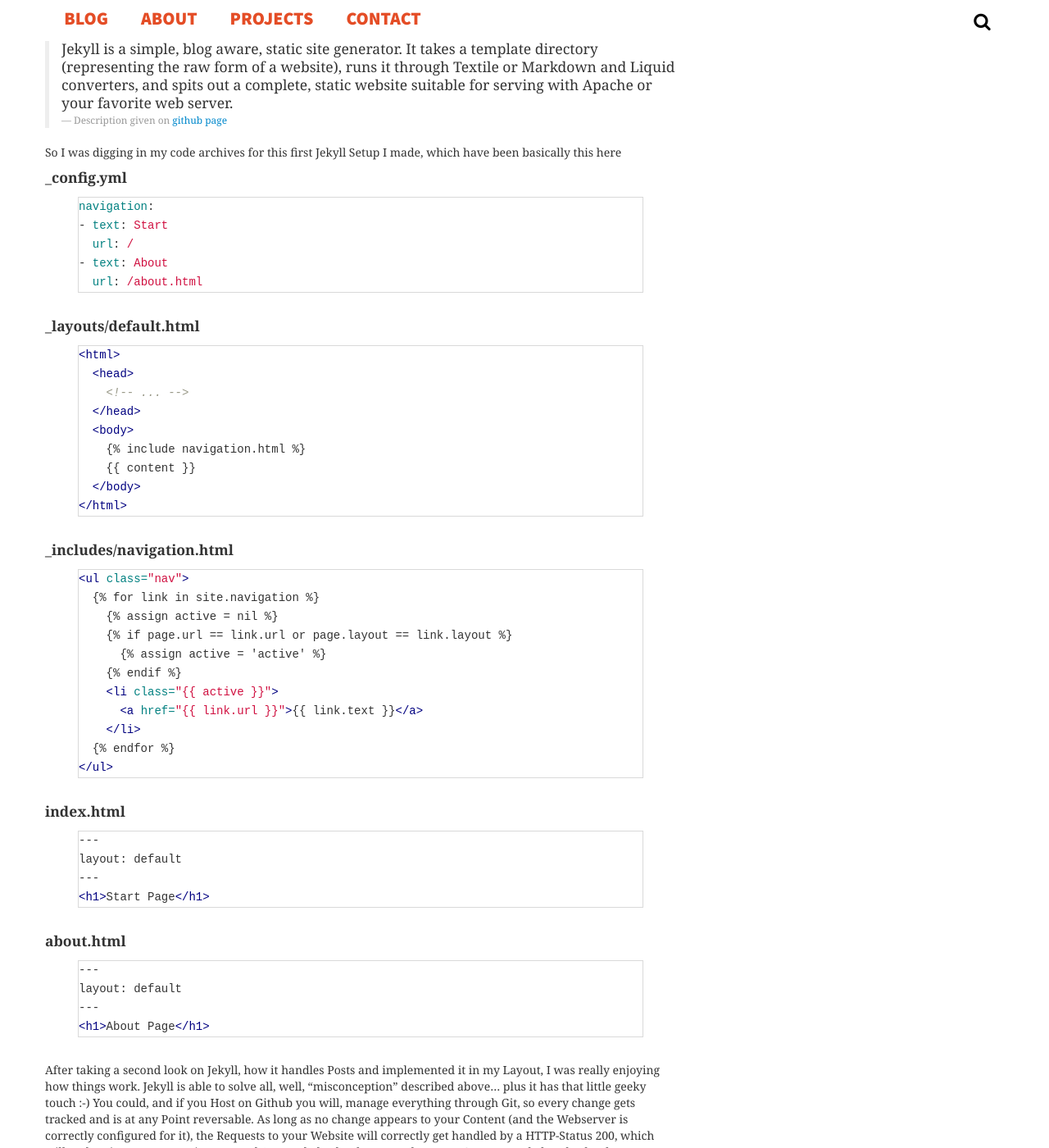
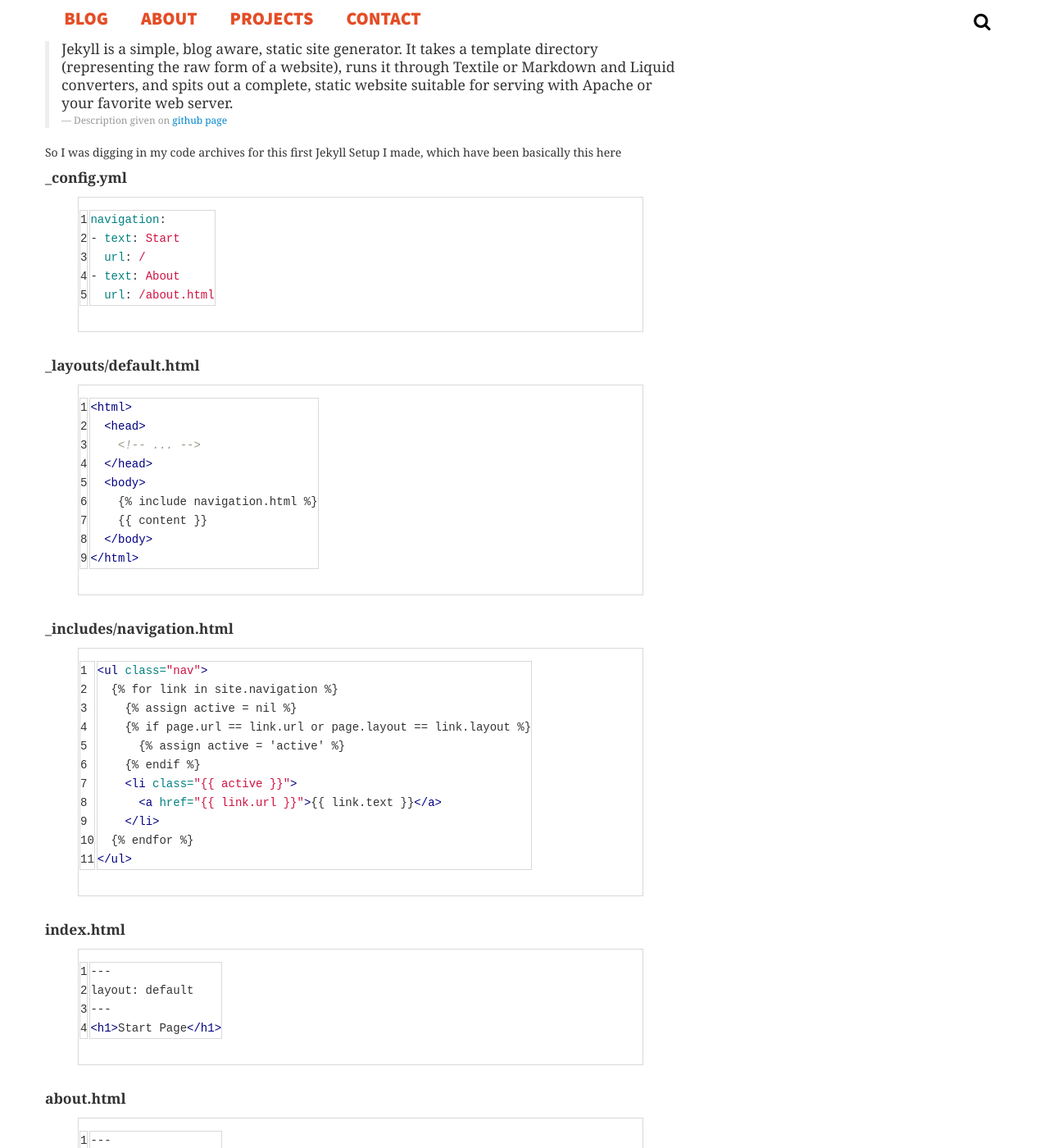
Before and after one commit to mralexandernickel/mralexandernickel.github.com, a Jekyll site: the page built from _posts/2013-05-05-why-jekyll….md, in a window 1280 px wide and 1400 px high, scrolled down 1327 px. Shown: the whole window at 82% size. Built offline with Jekyll 4.4.1, drawn with Linux system fonts in a browser that asks for light colours; nearby versions of some CDN libraries.

Commit message:
added the linenos option to the code in post

```diff
--- a/_posts/2013-05-05-why-jekyll….md
+++ b/_posts/2013-05-05-why-jekyll….md
@@ -39,7 +39,7 @@ So I was digging in my code archives for this first Jekyll Setup I made, which h
 
 #### \_config.yml
 
-{% highlight yaml %}
+{% highlight yaml linenos %}
 navigation:
 - text: Start
   url: /
@@ -49,7 +49,7 @@ navigation:
 
 #### \_layouts/default.html
 
-{% highlight html %}
+{% highlight html linenos %}
 {% raw %}
 <html>
   <head>
@@ -65,7 +65,7 @@ navigation:
 
 #### \_includes/navigation.html
 
-{% highlight html %}
+{% highlight html linenos %}
 {% raw %}
 <ul class="nav">
   {% for link in site.navigation %}
@@ -83,7 +83,7 @@ navigation:
 
 #### index.html
 
-{% highlight html %}
+{% highlight html linenos %}
 ---
 layout: default
 ---
@@ -92,7 +92,7 @@ layout: default
 
 #### about.html
 
-{% highlight html %}
+{% highlight html linenos %}
 ---
 layout: default
 ---
```
